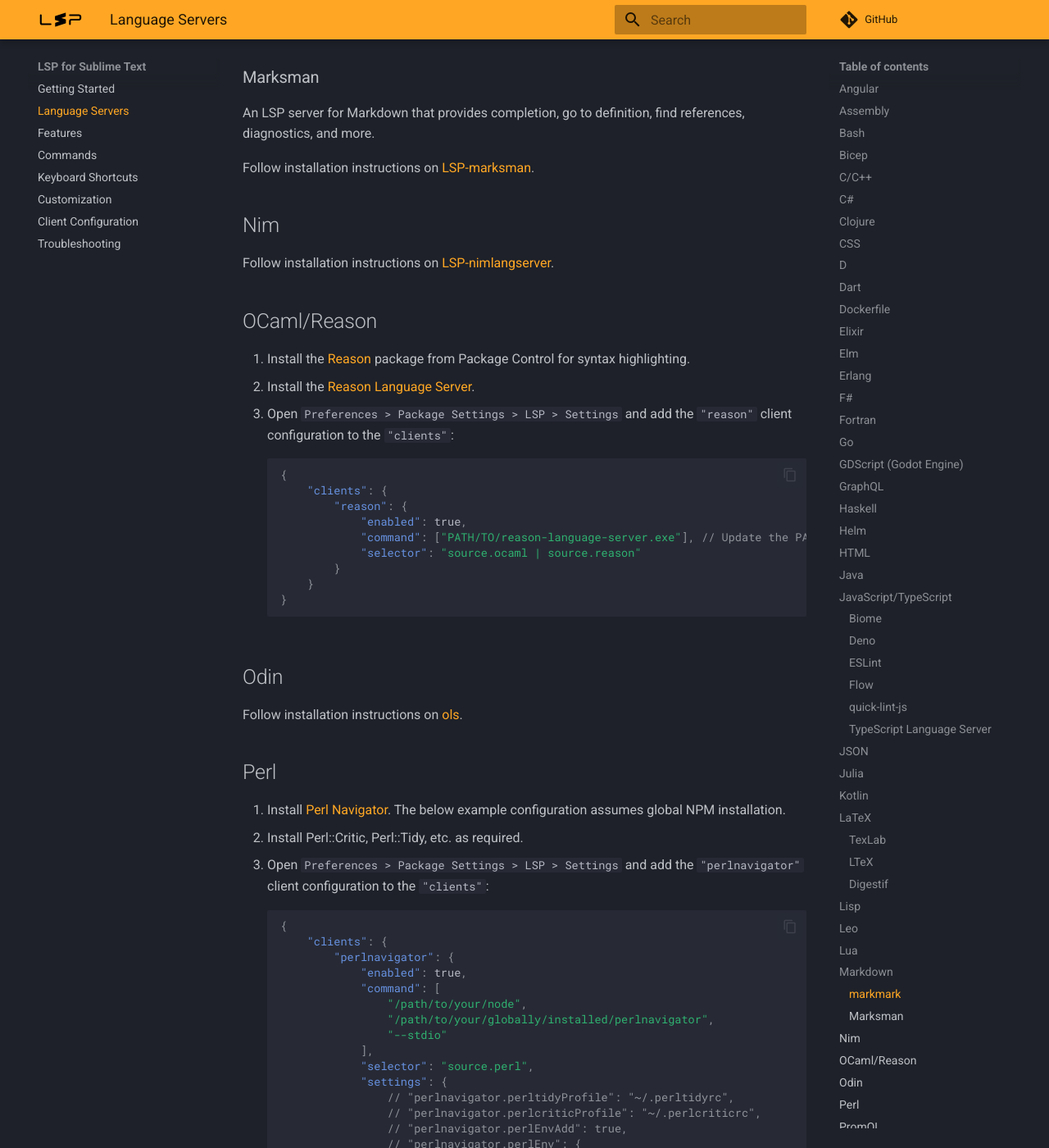
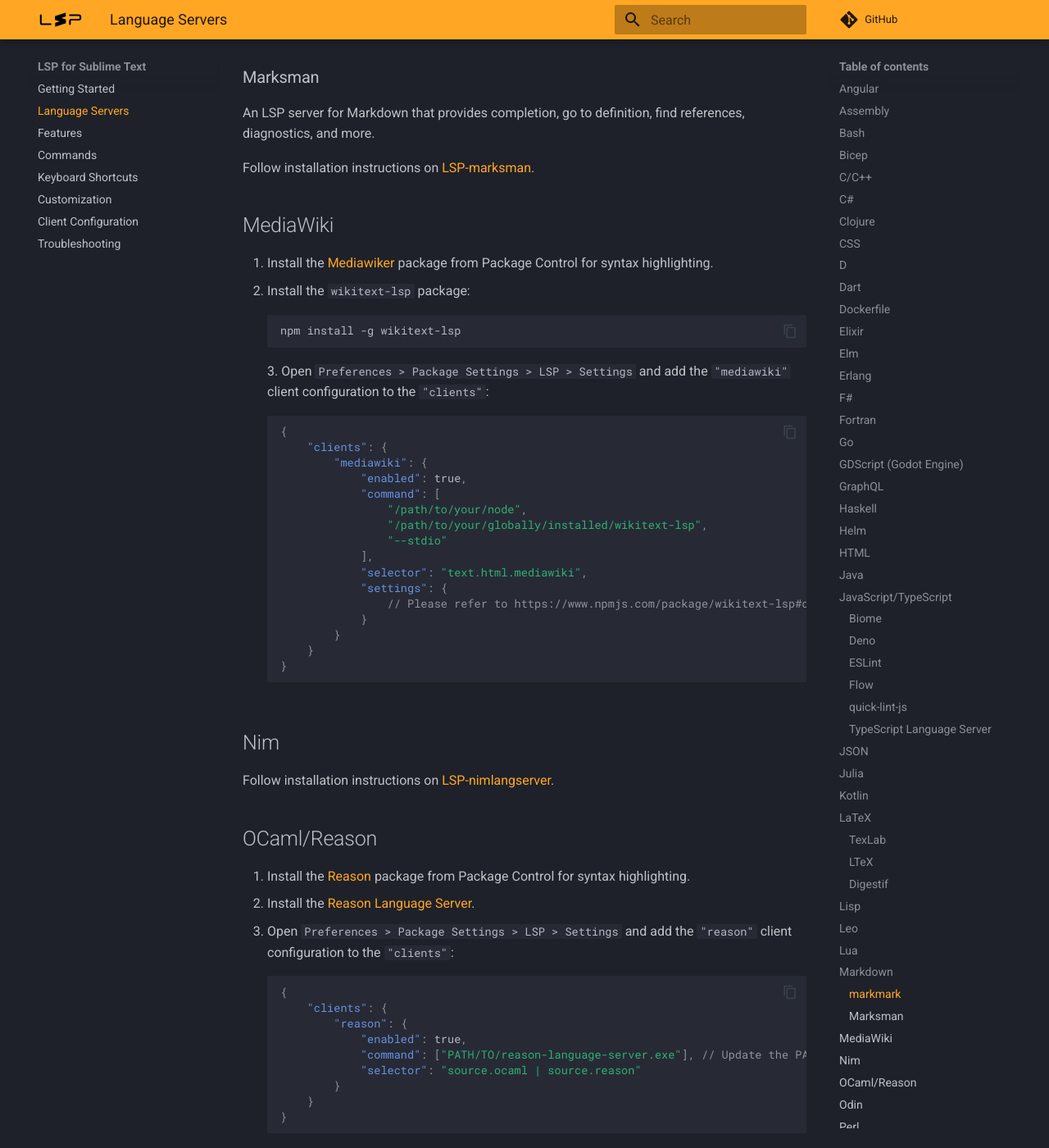
Before and after one commit to sublimelsp/LSP, an MkDocs documentation site: the page built from docs/src/language_servers.md, in a window 1280 px wide and 1400 px high, scrolled down 10705 px. Shown: the whole window at 82% size. Built offline with MkDocs 1.6.1 and Material for MkDocs 9.7.7, drawn with Linux system fonts in a browser that asks for light colours; comment, search, counter and statistics services are not loaded.

Commit message:
Add docs for MediaWiki language server
A [MediaWiki Wikitext](https://www.mediawiki.org/wiki/Wikitext) language server is available from [wikitext-lsp](https://npmjs.com/package/wikitext-lsp), which is also used in a [VSCode MediaWiki extension](https://marketplace.visualstudio.com/items?itemName=Bhsd.vscode-extension-wikiparser).

````diff
--- a/docs/src/language_servers.md
+++ b/docs/src/language_servers.md
@@ -428,6 +428,36 @@
 An LSP server for Markdown that provides completion, go to definition, find references, diagnostics, and more.
 
 Follow installation instructions on [LSP-marksman](https://github.com/sublimelsp/LSP-marksman).
+
+## MediaWiki
+
+1. Install the [Mediawiker](https://packagecontrol.io/packages/Mediawiker) package from Package Control for syntax highlighting.
+2. Install the `wikitext-lsp` package:
+
+    ```sh
+    npm install -g wikitext-lsp
+    ```
+3. Open `Preferences > Package Settings > LSP > Settings` and add the `"mediawiki"` client configuration to the `"clients"`:
+
+
+    ```jsonc
+    {
+        "clients": {
+            "mediawiki": {
+                "enabled": true,
+                "command": [
+                    "/path/to/your/node",
+                    "/path/to/your/globally/installed/wikitext-lsp",
+                    "--stdio"
+                ],
+                "selector": "text.html.mediawiki",
+                "settings": {
+                    // Please refer to https://www.npmjs.com/package/wikitext-lsp#configuration
+                }
+            }
+        }
+    }
+    ```
 
 ## Nim
 
````
